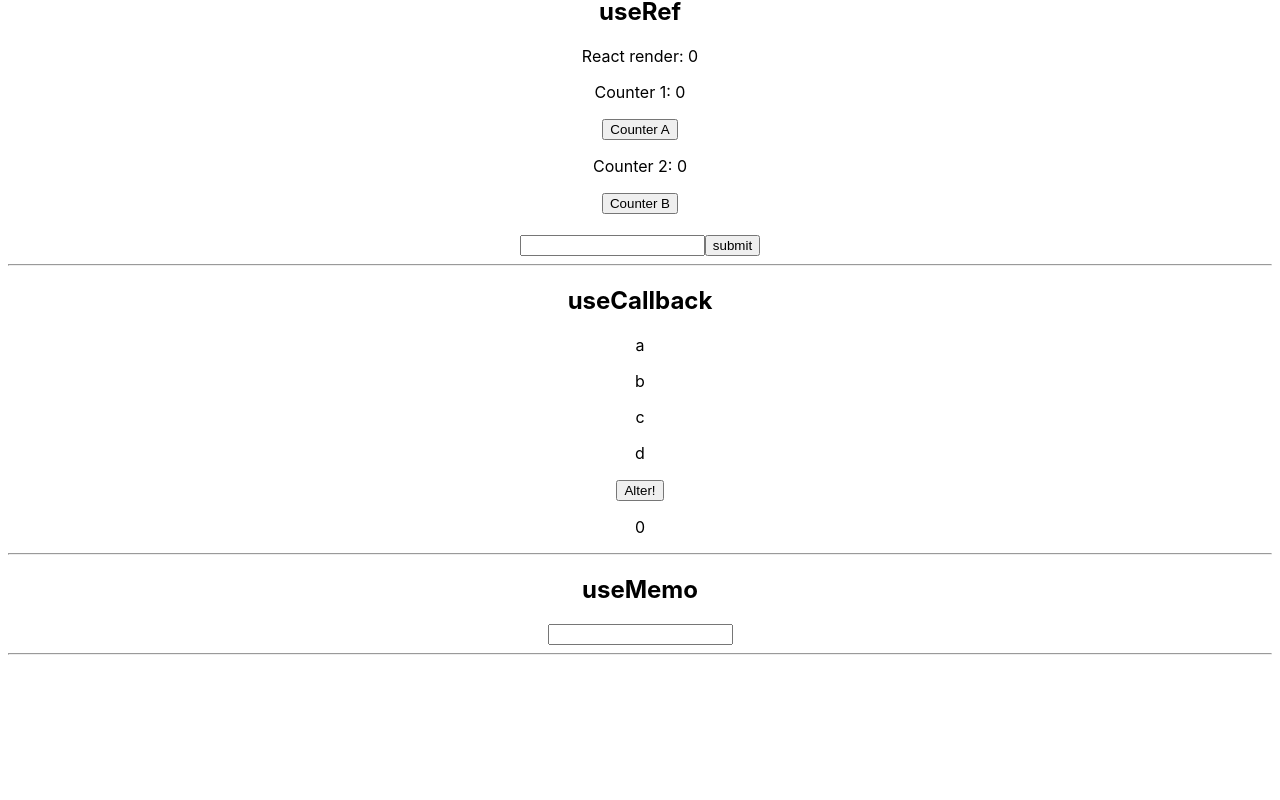
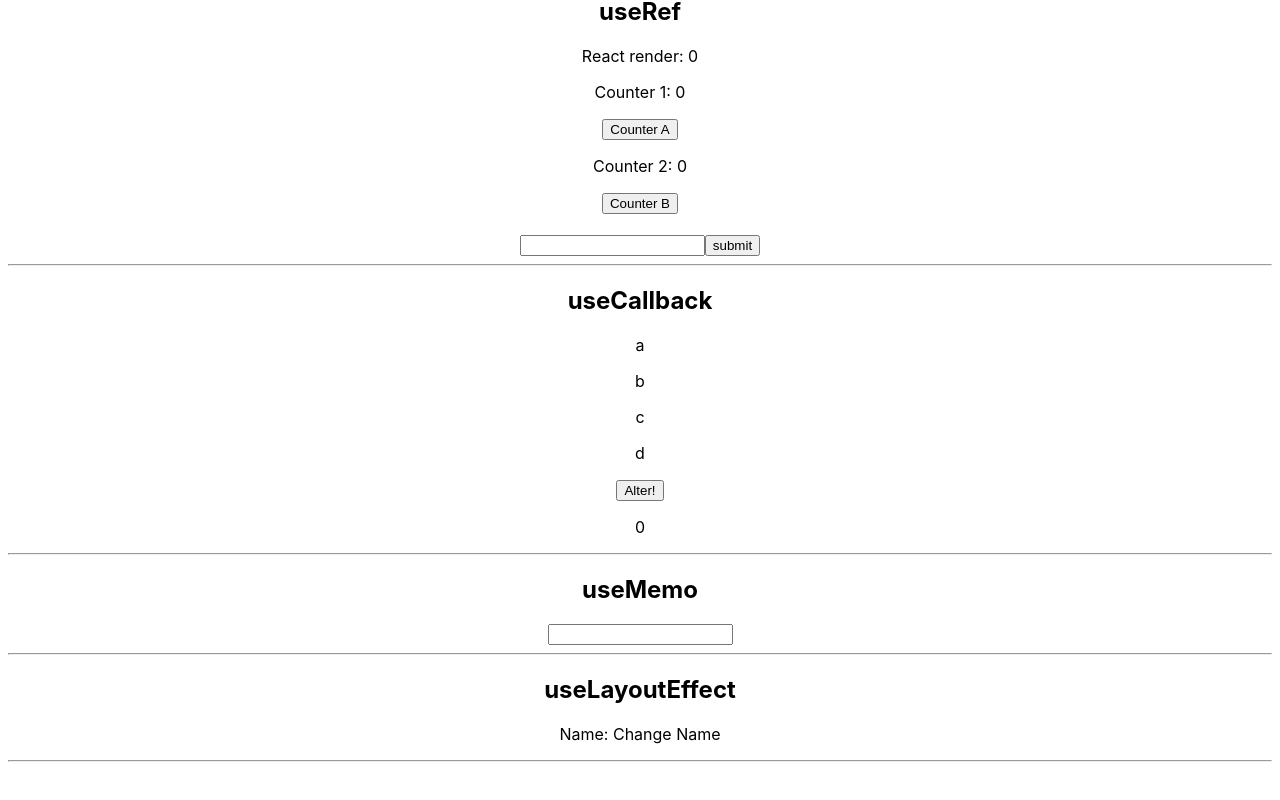
Before and after one commit to WeltonAM/React_HoraDeCodar, a React (Create React App) app in the folder 10_hooks/: page / in a window 1280 px wide. Shown: the part 1095-1895 px from the top of the page. Built offline with nearby package versions, Linux system fonts and the light colour scheme.

Commit message:
useLayoutEffect

```diff
--- /dev/null
+++ b/10_hooks/src/components/HookUseLayoutEffect.js
@@ -0,0 +1,29 @@
+import {useLayoutEffect, useEffect, useState} from 'react'
+
+const HookUseLayoutEffect = () => {
+
+    const [name, setName] = useState("Name")
+
+    useEffect(() => {
+        console.log("2")
+        setName("Change Name")
+    }, [])
+
+    useLayoutEffect(() => {
+        console.log("1")
+
+        setName("Another name")
+    }, [])
+
+    console.log(name)
+
+  return (
+    <div>
+        <h2>useLayoutEffect</h2>
+        <p>Name: {name}</p>
+        <hr />
+    </div>
+  )
+}
+
+export default HookUseLayoutEffect
--- a/10_hooks/src/pages/Home.js
+++ b/10_hooks/src/pages/Home.js
@@ -8,6 +8,7 @@ import { useContext } from 'react'
 import { SomeContext } from '../components/HookUseContext'
 import HookUseCallback from '../components/HookUseCallback'
 import HookUseMemo from '../components/HookUseMemo'
+import HookUseLayoutEffect from '../components/HookUseLayoutEffect'
 
 const Home = () => {
 
@@ -32,6 +33,8 @@ const Home = () => {
       <HookUseCallback />
 
       <HookUseMemo />
+
+      <HookUseLayoutEffect />
     </div>
   )
 }
```
